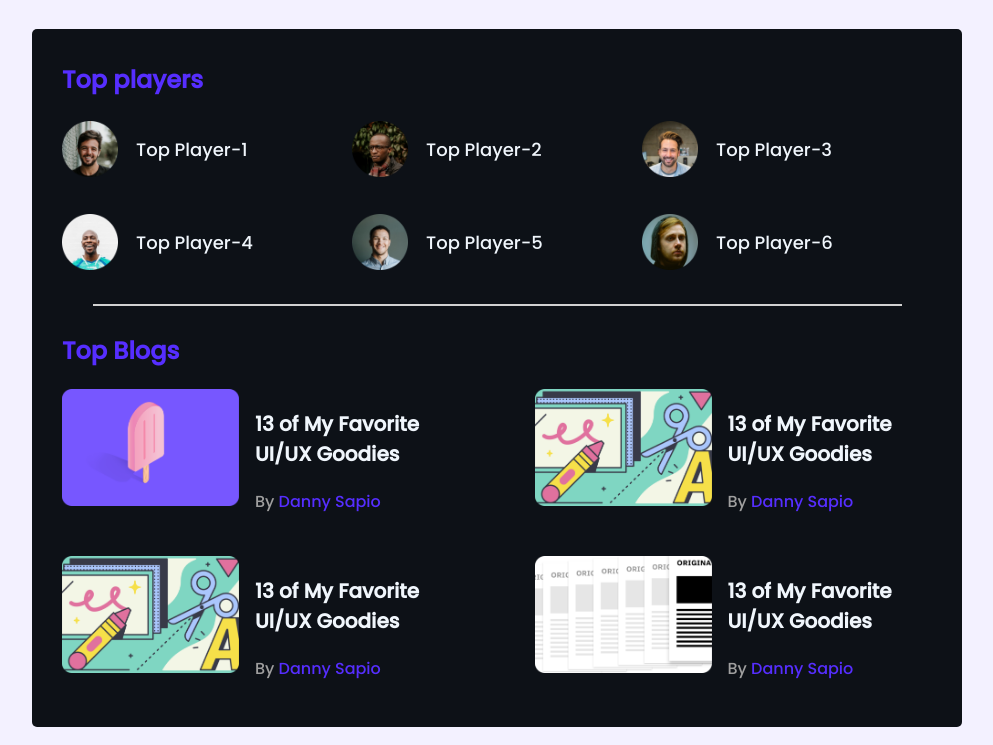
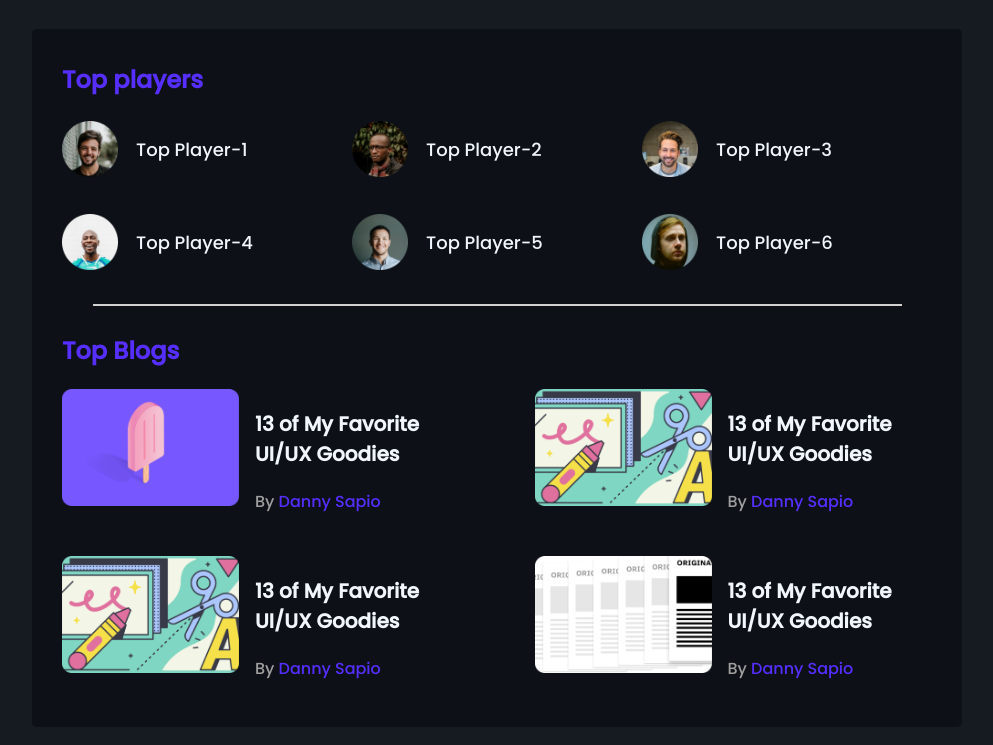
Before and after one commit to bariulmunshi/leader-board-done, a plain HTML site: page index.html in a window 1280 px wide. Shown: the top 745 px of the page, without its empty margins (143-1136 px from the left). Drawn offline with Linux system fonts and the light colour scheme.

Commit message:
color changes

```diff
--- a/style.css
+++ b/style.css
@@ -4,7 +4,7 @@
 /* commont styles */
 body {
     font-family: 'Poppins', sans-serif;
-    background: #F3F1FF;
+    background:#161b22;
 }
 
 main {
```
